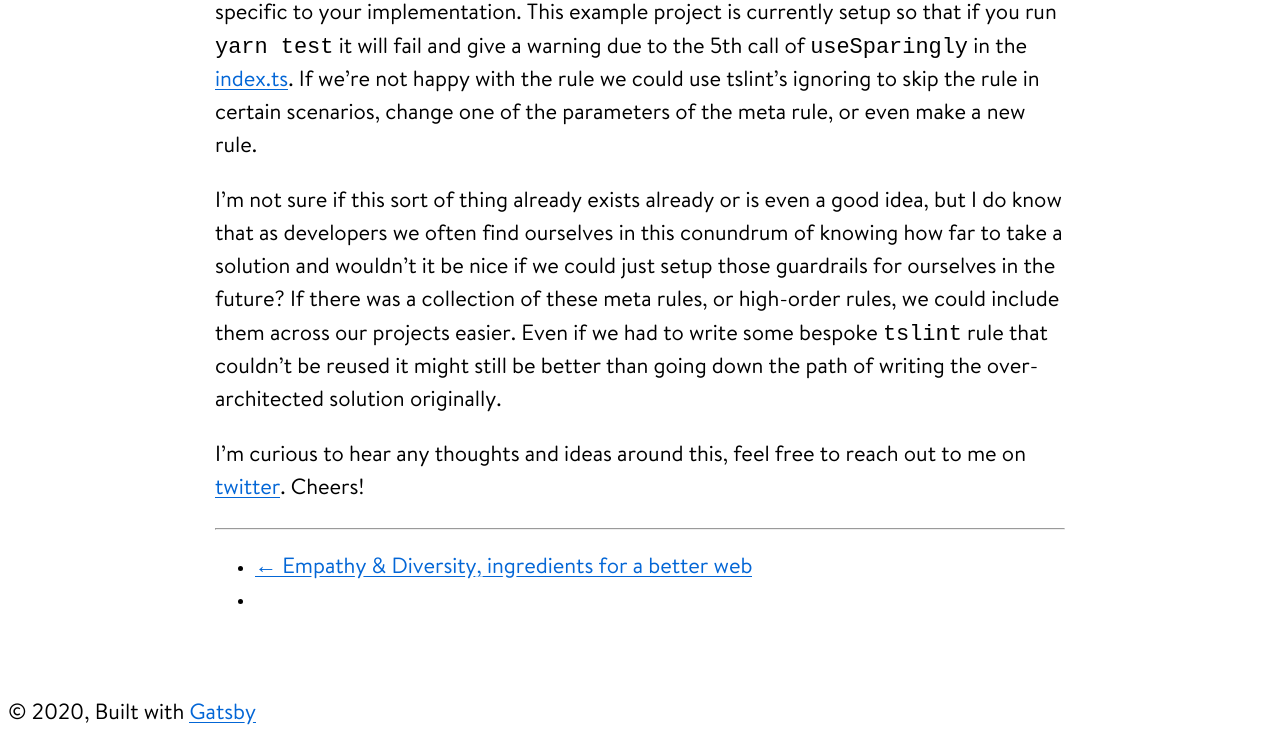
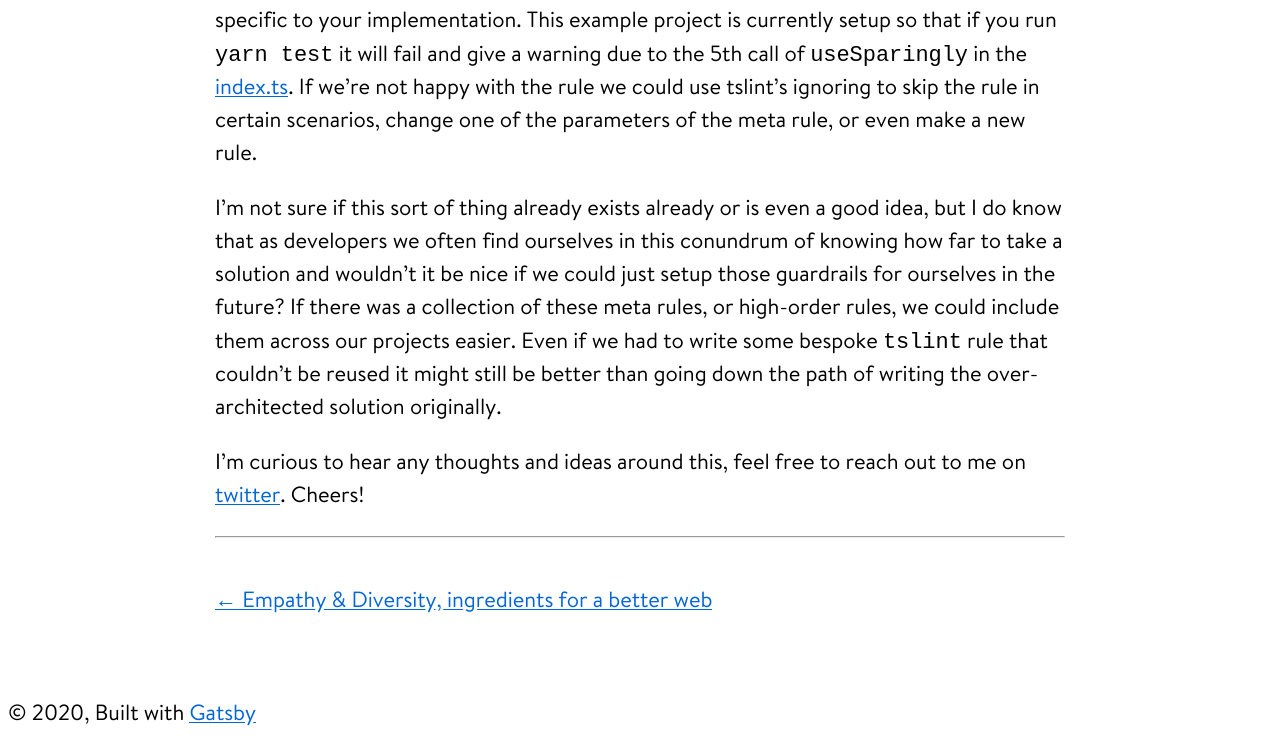
Before and after one commit to chadian/sticksnglue, a Gatsby site: page /2019-07-21-back-to-the-future-with-helpful-warnings/ in a window 1280 px wide. Shown: the part 1953-2693 px from the top of the page. Built offline with nearby package versions, Linux system fonts and the light colour scheme; Gatsby itself is replaced by a stand-in of ours.

Commit message:
Tweak blog-post template

```diff
--- a/src/templates/blog-post.js
+++ b/src/templates/blog-post.js
@@ -16,33 +16,38 @@ class BlogPostTemplate extends React.Component {
           title={post.frontmatter.title}
           description={post.frontmatter.description || post.excerpt}
         />
-        <h1 class={"post__title"}>
-          {post.frontmatter.title}
-        </h1>
-        <p>
-          {post.frontmatter.date}
-        </p>
-        <div
+        <article>
+          <h1 class={"post__title"}>{post.frontmatter.title}</h1>
+          <p>{post.frontmatter.date}</p>
+          <content
             class={"post__content"}
             dangerouslySetInnerHTML={{ __html: post.html }}
           />
-        <hr/>
+        </article>
+        <hr />
 
-        <ul>
+        <ul style={{
+          marginTop: '3rem',
+          marginRight: 0,
+          marginLeft: 0,
+          padding: 0,
+          listStyleType: 'none'
+        }}>
+          {previous && (
             <li>
-            {previous && (
               <Link to={previous.fields.slug} rel="prev">
                 ← {previous.frontmatter.title}
               </Link>
+            </li>
           )}
-          </li>
+
+          {next && (
             <li>
-            {next && (
               <Link to={next.fields.slug} rel="next">
                 {next.frontmatter.title} →
               </Link>
+            </li>
           )}
-          </li>
         </ul>
       </Layout>
     )
```
Lines whose indentation alone changed are shown as unchanged.
